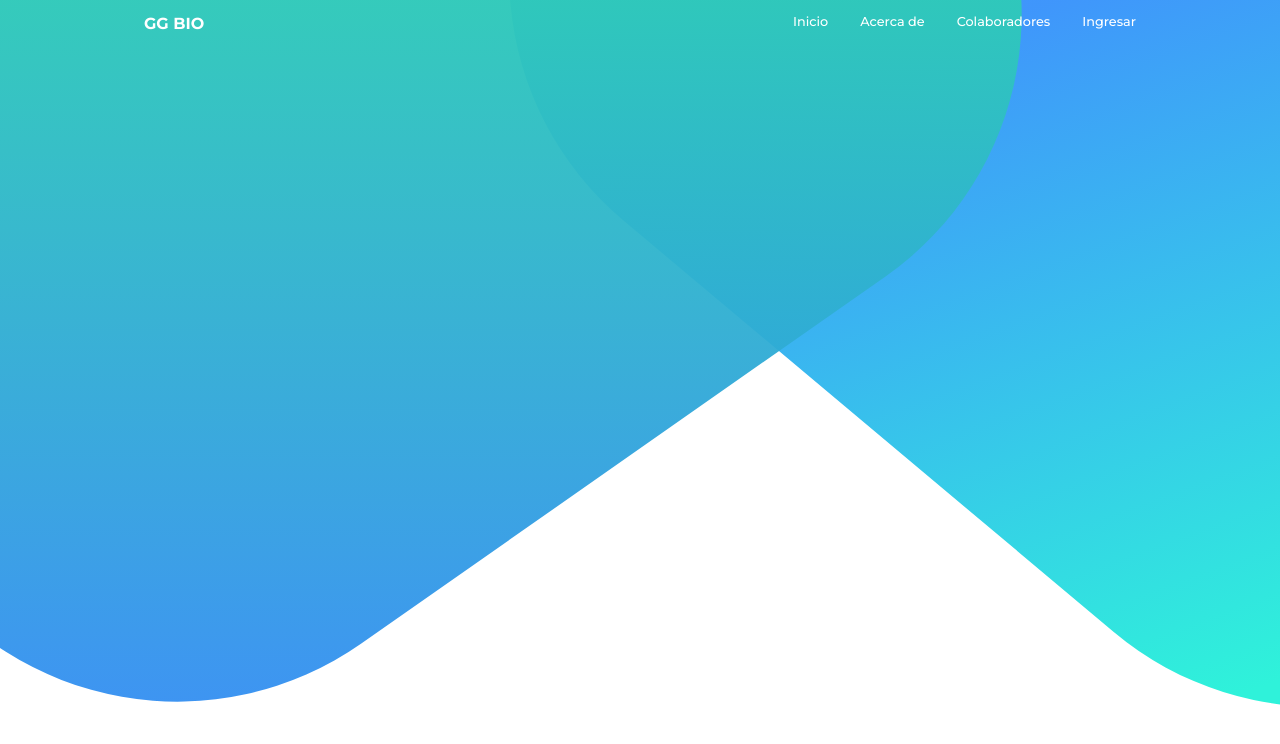
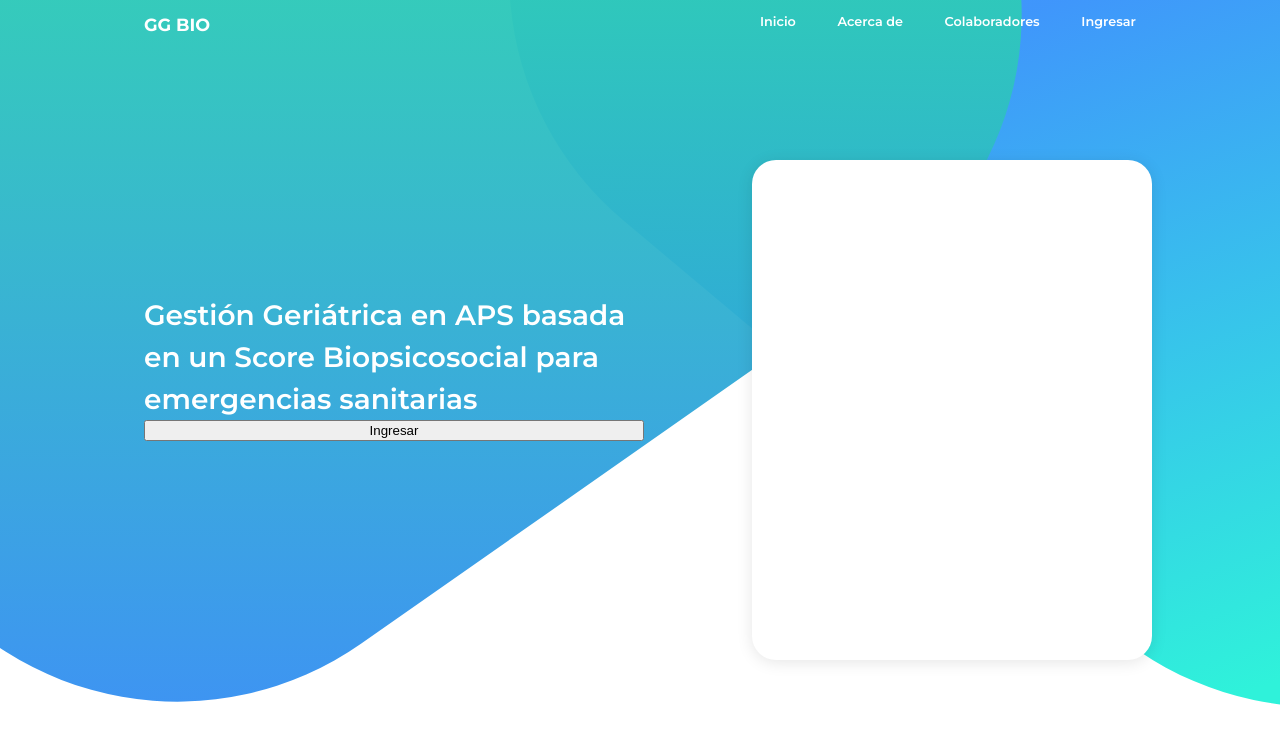
Before and after one commit to alavado/openbridge-covid19, a React (Create React App) app: page / in a window 1280 px wide. Shown: the top 744 px of the page. Built offline with nearby package versions, Linux system fonts and the light colour scheme.

Commit message:
refactor miniatura

```diff
--- a/src/components/Landing/Landing.css
+++ b/src/components/Landing/Landing.css
@@ -10,23 +10,24 @@
   flex: 1;
 }
 
-.Landing__header {
+.Landing__principal {
+  min-height: 90vh;
   display: flex;
+  align-items: center;
   justify-content: space-between;
+  margin-left: 1em;
 }
 
-.Landing__logo {
-  padding: 1em;
-  font-weight: bold;
+.Landing__titulo {
+  font-size: 1.75em;
+  font-weight: 600;
+  line-height: 1.5;
+  margin-top: -3em;
+  max-width: 500px;
+  display: flex;
+  flex-direction: column;
 }
 
-.Landing__links {
-  display: flex;
-  padding: 1em;
+.Landing__cta {
+  cursor: pointer;
 }
-
-.Landing__link {
-  font-size: .8em;
-  margin-left: 2.5em;
-  font-weight: 500;
-}
--- a/src/components/Landing/Landing.js
+++ b/src/components/Landing/Landing.js
@@ -2,12 +2,20 @@ import React from 'react'
 import './Landing.css'
 import Rombos from './Rombos'
 import Navegacion from './Navegacion'
+import Miniatura from './Miniatura'
 
 const Landing = () => {
   return (
     <div className="Landing">
       <div className="Landing__contenedor">
         <Navegacion />
+        <div className="Landing__principal">
+          <div className="Landing__titulo">
+            Gestión Geriátrica en APS basada en un Score Biopsicosocial para emergencias sanitarias
+            <button className="Landing__cta">Ingresar</button>
+          </div>
+          <Miniatura />
+        </div>
       </div>
       <Rombos />
     </div>
--- /dev/null
+++ b/src/components/Landing/Miniatura/Miniatura.css
@@ -0,0 +1,7 @@
+.Miniatura {
+  background-color: white;
+  height: 500px;
+  width: 400px;
+  border-radius: 1.5em;
+  box-shadow: 0 .15em 1em rgba(0, 0, 0, .1);
+}
--- /dev/null
+++ b/src/components/Landing/Miniatura/Miniatura.js
@@ -0,0 +1,12 @@
+import React from 'react'
+import './Miniatura.css'
+
+const Miniatura = () => {
+  return (
+    <div className="Miniatura">
+
+    </div>
+  )
+}
+
+export default Miniatura
--- /dev/null
+++ b/src/components/Landing/Miniatura/index.js
@@ -0,0 +1 @@
+export { default } from './Miniatura'
--- a/src/components/Landing/Navegacion/Navegacion.css
+++ b/src/components/Landing/Navegacion/Navegacion.css
@@ -5,7 +5,11 @@
 
 .Navegacion__logo {
   padding: 1em;
+}
+
+.Navegacion__nombre {
   font-weight: bold;
+  font-size: 1.1em;
 }
 
 .Navegacion__links {
@@ -15,6 +19,6 @@
 
 .Navegacion__link {
   font-size: .8em;
-  margin-left: 2.5em;
-  font-weight: 500;
+  margin-left: 3.25em;
+  font-weight: 600;
 }
--- a/src/components/Landing/Navegacion/Navegacion.js
+++ b/src/components/Landing/Navegacion/Navegacion.js
@@ -5,7 +5,7 @@ const Navegacion = () => {
   return (
     <div className="Navegacion">
       <div className="Navegacion__logo">
-        GG BIO
+        <div className="Navegacion__nombre">GG BIO</div>
       </div>
       <nav className="Navegacion__links">
         <div className="Navegacion__link">Inicio</div>
--- a/src/components/Landing/Rombos/Rombos.css
+++ b/src/components/Landing/Rombos/Rombos.css
@@ -1,7 +1,7 @@
 .Rombos {
   position: absolute;
-  width: 100vw;
-  height: 100vh;
+  width: 100%;
+  height: 150vh;
   overflow: hidden;
   z-index: -1;
 }
```
